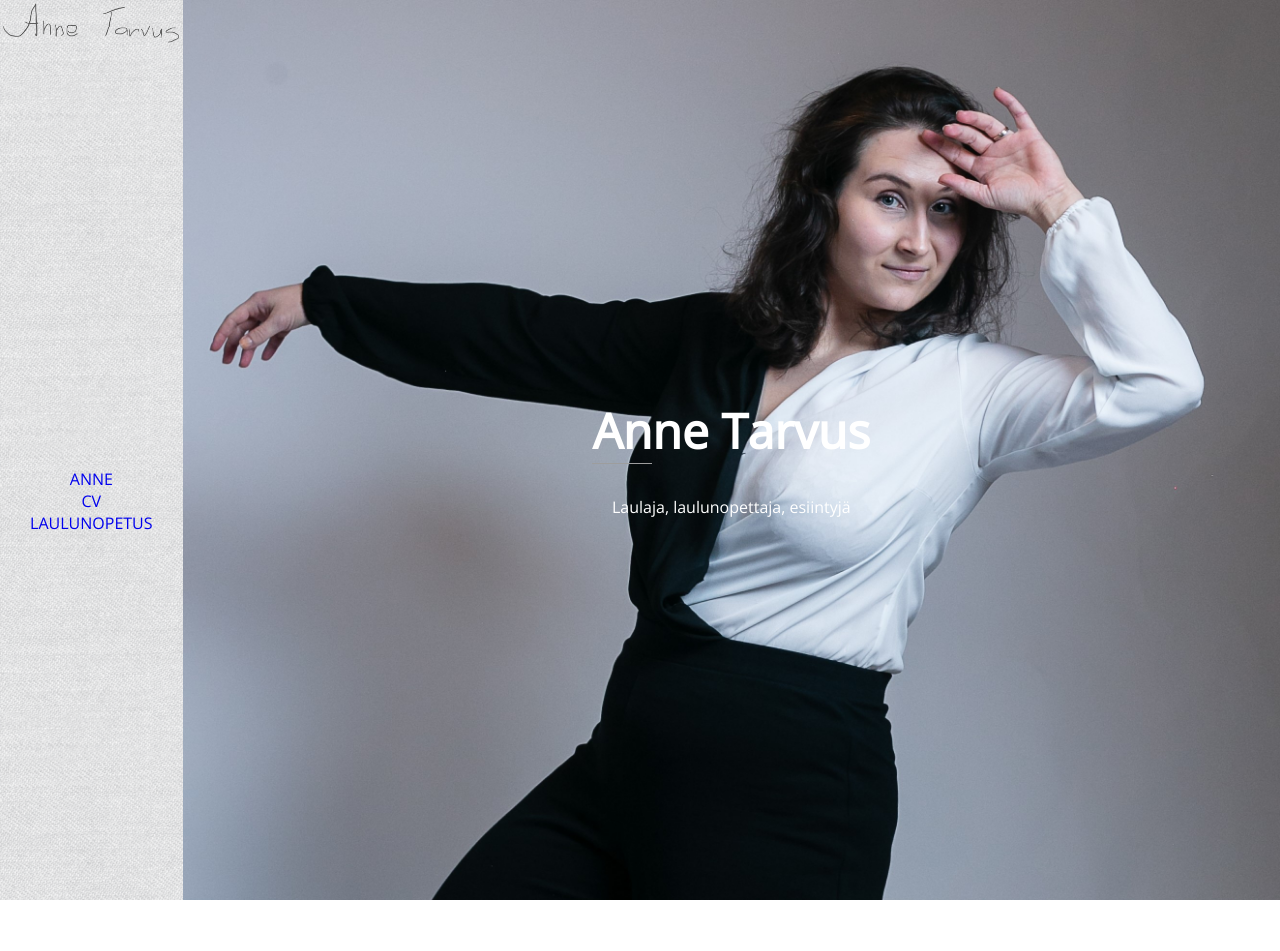
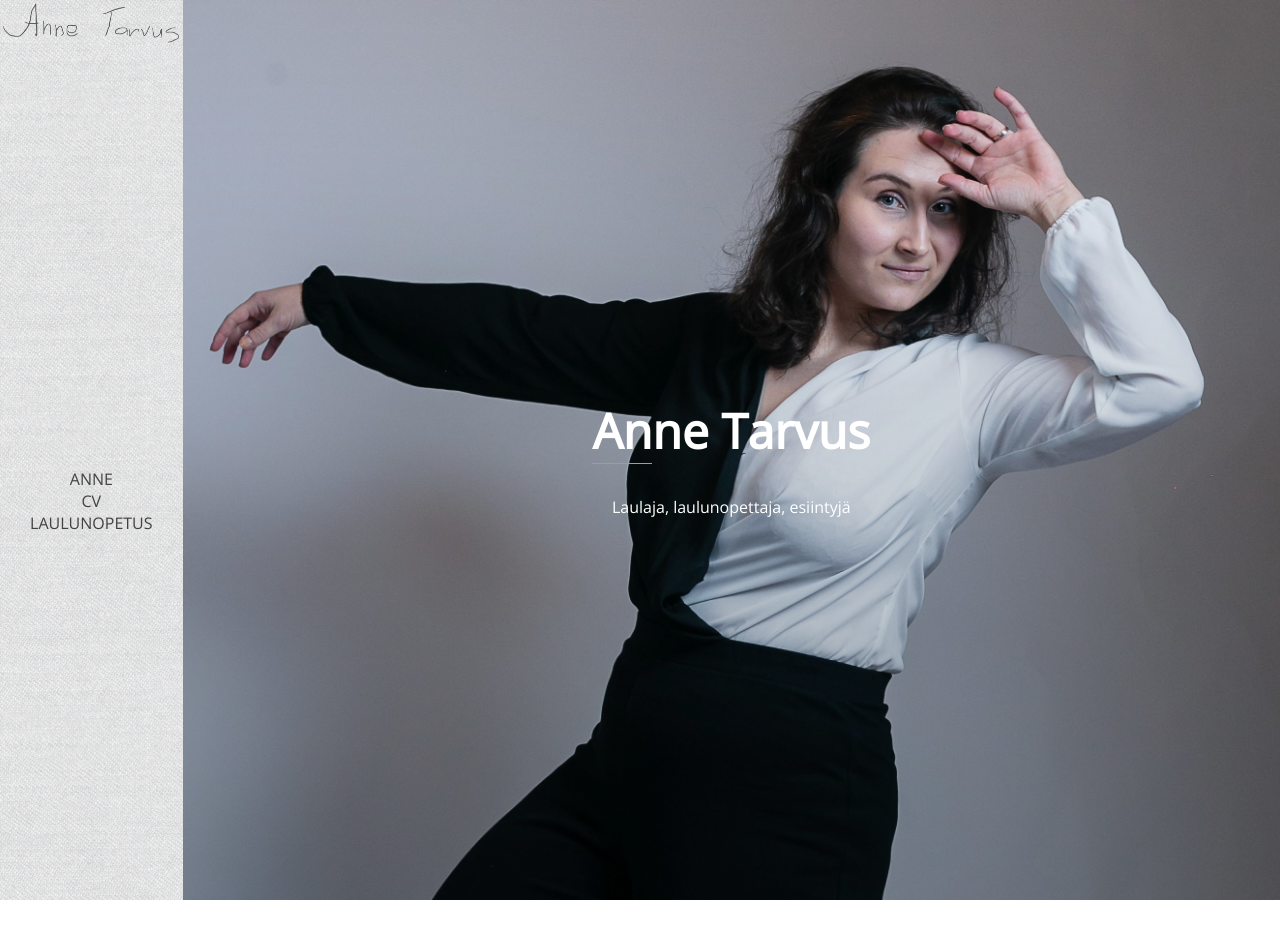
Before and after one commit to AnneTarvus/annetarvus.github.io, a Jekyll site: the page built from home.md, in a window 1280 px wide. Built offline with Jekyll 4.4.1, drawn with Linux system fonts in a browser that asks for light colours.

Commit message:
Remove link styles

```diff
--- a/_sass/main.scss
+++ b/_sass/main.scss
@@ -46,8 +46,8 @@ aside {
 .hero-image {
   display: flex;
   flex-direction: column;
-  // background-image: linear-gradient(rgba(0, 0, 0, 0), rgba(0, 0, 0, 0.7)), url("../img/leikattu.jpg");
-  background-image: url("../img/leikattu.jpg");
+  background-image: linear-gradient(rgba(0, 0, 0, 0), rgba(0, 0, 0, 0.25)), url("../img/leikattu.jpg");
+  // background-image: url("../img/leikattu.jpg");
   height: 100%;
   align-self: center;
   background-repeat: no-repeat;
@@ -67,6 +67,10 @@ aside {
   width: 100%;
 }
 
+.pagecontent {
+  margin-left: 20px;
+}
+
 #links {
   flex-grow: 15;
   overflow: hidden;
@@ -76,8 +80,10 @@ aside {
   justify-content: center;
   height: 100%;
 }
-a {
+
+a, a:visited {
   text-decoration: none;
+  color: $bodyColor;
 }
 
 .caption {
```
